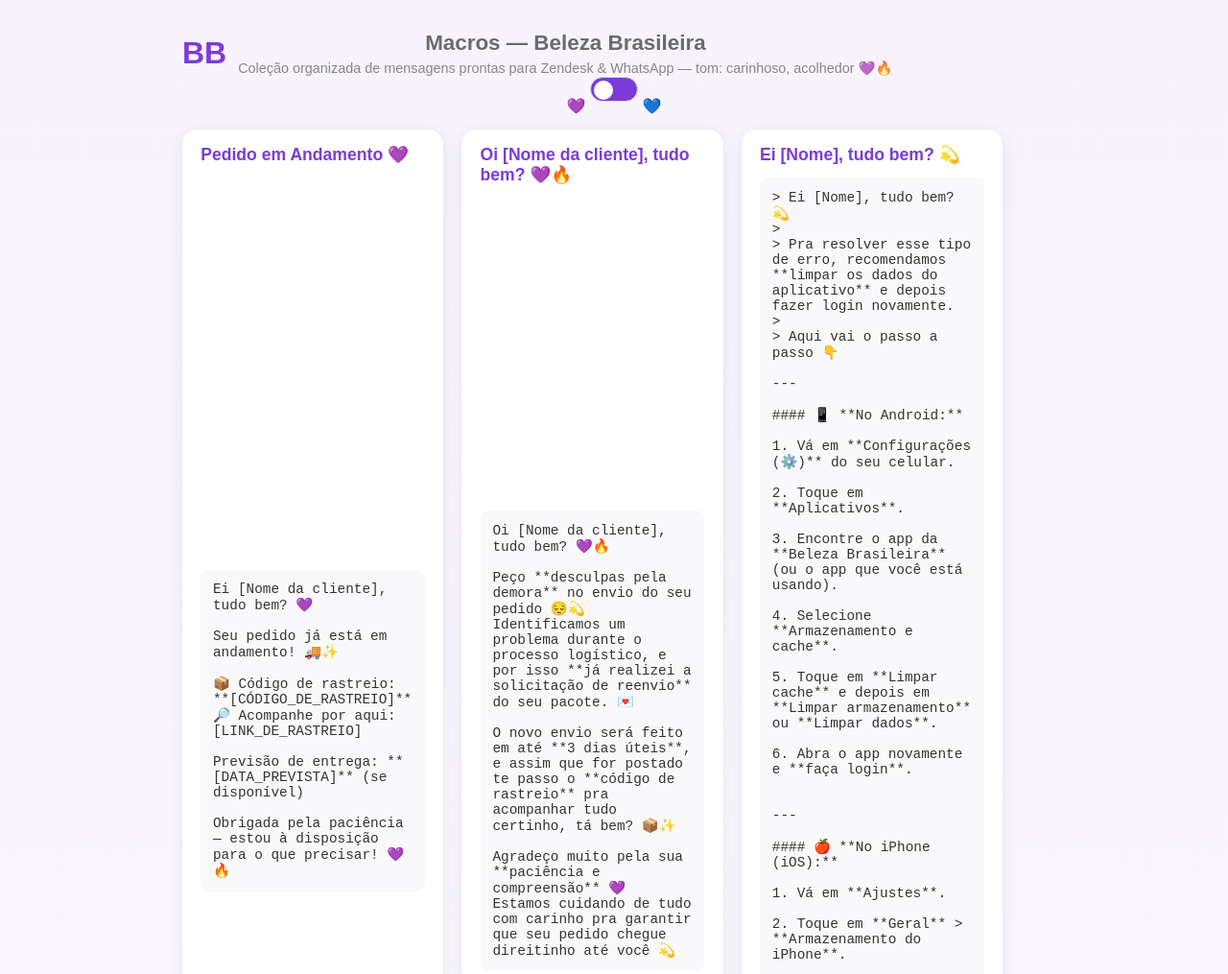
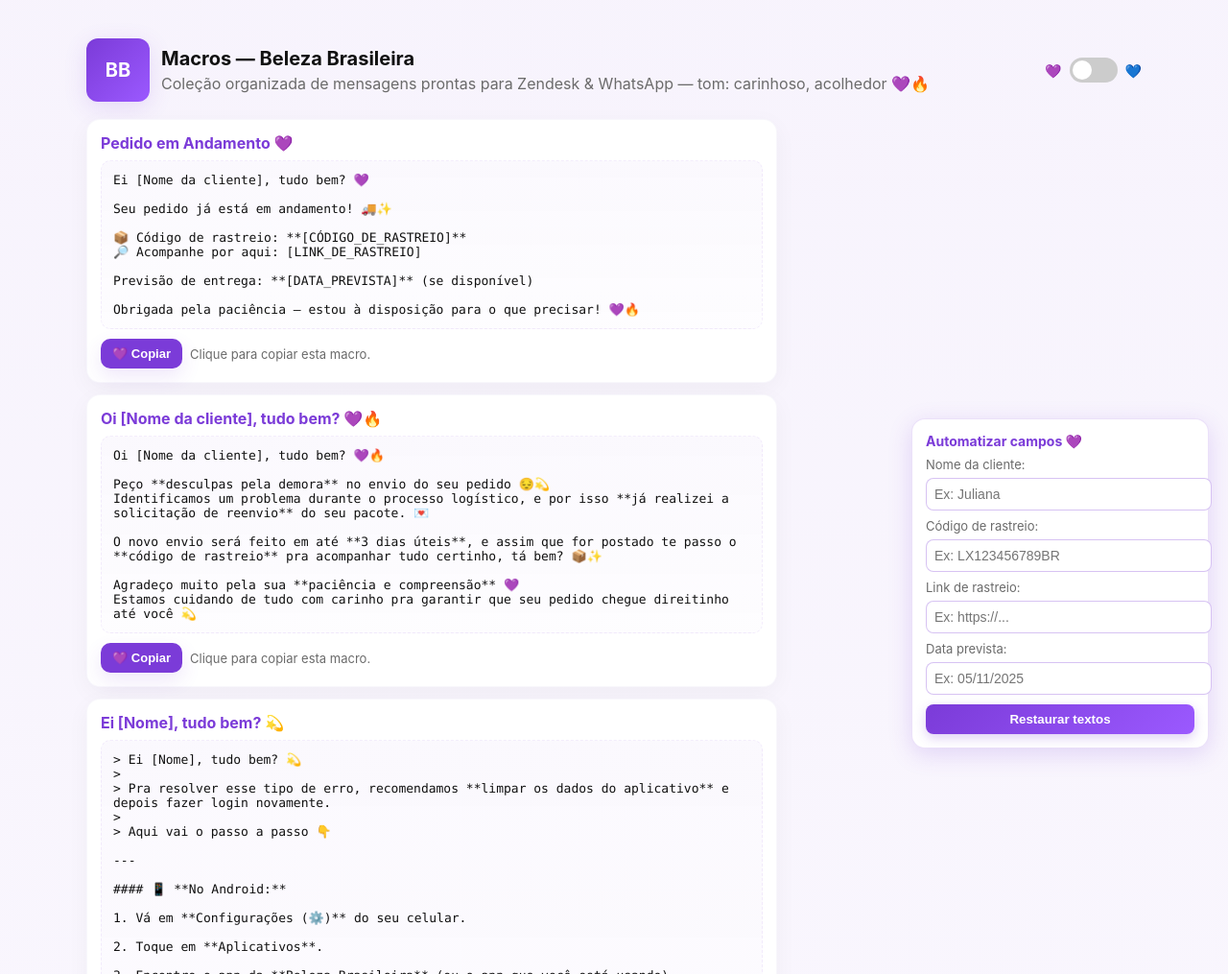
Before and after one commit to hoshicueca/Macro, a plain HTML site: page index.html in a window 1280 px wide. Shown: the top 1015 px of the page at 96% size. Drawn offline with Linux system fonts and the light colour scheme.

Commit message:
Update style.css

```diff
--- a/style.css
+++ b/style.css
@@ -1,237 +1,37 @@
-/* ====== Variáveis de Tema ====== */
-:root {
-  --bg: #fff9fe;
-  --card: #fff;
-  --accent: #7b3bd8;
-  --accent-2: #9b59ff;
-  --muted: #6b6b6b;
-  --radius: 16px;
-  --shadow: 0 4px 16px rgba(0,0,0,0.08);
-}
+:root{
+      --bg:#fff9fe;
+      --card:#fff;
+      --accent:#7b3bd8;
+      --accent-2:#9b59ff;
+      --muted:#6b6b6b;
+      --maxw:1100px;
+      --radius:14px;
+      font-family: Inter, system-ui, -apple-system, "Segoe UI", Roboto, "Helvetica Neue", Arial;
+    }
+    body{ margin:0; background: linear-gradient(180deg, rgba(123,59,216,0.06), rgba(155,89,255,0.02)); color:#111; padding:40px 20px; display:flex; justify-content:center; transition:background 0.5s ease; }
+    .wrap{ width:100%; max-width:var(--maxw); }
+    header{ display:flex; align-items:center; justify-content:space-between; gap:16px; margin-bottom:18px; }
+    .logo{ width:66px; height:66px; border-radius:12px; background:linear-gradient(135deg,var(--accent),var(--accent-2)); display:flex; align-items:center; justify-content:center; color:#fff; font-weight:700; box-shadow:0 6px 24px rgba(123,59,216,0.14); font-size:20px; transition:all 0.4s ease; }
+    h1{margin:0;font-size:20px}
+    p.lead{margin:4px 0 0;color:var(--muted)}
+    main{ margin-top:18px; display:grid; grid-template-columns:1fr 360px; gap:20px; align-items:start; }
+    .cards{display:flex;flex-direction:column;gap:12px}
+    .card{ background:var(--card); border-radius:var(--radius); padding:14px; box-shadow:0 6px 24px rgba(15,15,15,0.04); border:1px solid rgba(140,120,200,0.06); transition:all 0.4s ease; }
+    .card h2{ margin:0 0 8px 0; font-size:16px; color:var(--accent); transition:color 0.3s ease;}
+    pre.macro{ background:linear-gradient(180deg, rgba(123,59,216,0.03), rgba(123,59,216,0.01)); padding:12px;border-radius:10px;white-space:pre-wrap;word-break:break-word; font-family: ui-monospace, SFMono-Regular, Menlo, Monaco, "Roboto Mono", monospace; font-size:13px;color:#111;margin:0;border:1px dashed rgba(123,59,216,0.08); }
+    .meta{display:flex;gap:8px;align-items:center;margin-top:10px}
+    .btn{ background:var(--accent);color:#fff;padding:8px 12px;border-radius:10px;border:0;cursor:pointer; font-weight:600;font-size:13px;box-shadow:0 8px 20px rgba(123,59,216,0.12); transition:background 0.4s ease; }
+    .note{color:var(--muted);font-size:13px}
+    #auto-panel{ position: fixed; bottom: 20px; right: 20px; background: var(--card); border: 1px solid rgba(123,59,216,0.15); border-radius: 14px; box-shadow: 0 6px 24px rgba(123,59,216,0.18); padding: 14px; z-index: 9999; width: 280px; transition:all 0.4s ease; }
+    #auto-panel h4{ margin:0 0 8px 0; color:var(--accent); font-size:14px; }
+    #auto-panel label{ font-size:13px; color:var(--muted); display:block; margin-top:8px;}
+    #auto-panel input{ width:100%; padding:8px; margin-top:6px; border-radius:8px; border:1px solid rgba(123,59,216,0.3); font-size:14px; }
+    #auto-panel button{ margin-top:10px;width:100%;padding:8px;border-radius:8px;border:none; background:linear-gradient(135deg,var(--accent),var(--accent-2)); color:#fff;font-weight:600;cursor:pointer;box-shadow:0 4px 12px rgba(123,59,216,0.25); }
 
-/* ====== Reset ====== */
-* {
-  box-sizing: border-box;
-  margin: 0;
-  padding: 0;
-  font-family: "Poppins", sans-serif;
-}
-
-body {
-  background: var(--bg);
-  color: var(--muted);
-  min-height: 100vh;
-  display: flex;
-  flex-direction: column;
-  align-items: center;
-  transition: background 0.4s ease, color 0.4s ease;
-}
-
-/* ====== Cabeçalho ====== */
-header {
-  text-align: center;
-  margin: 2rem 0 1rem;
-  transition: color 0.4s ease;
-}
-
-#logo {
-  font-size: 2rem;
-  font-weight: 700;
-  color: var(--accent);
-  transition: color 0.4s ease;
-}
-
-#title {
-  font-size: 1.4rem;
-  color: var(--muted);
-}
-
-#subtitle {
-  font-size: 0.9rem;
-  color: var(--muted);
-  opacity: 0.8;
-  margin-top: 0.3rem;
-}
-
-/* ====== Painel de Automatização ====== */
-#panel {
-  background: var(--card);
-  box-shadow: var(--shadow);
-  border-radius: var(--radius);
-  padding: 1.2rem;
-  width: 95%;
-  max-width: 650px;
-  margin-bottom: 1.5rem;
-  transition: background 0.4s ease, box-shadow 0.4s ease;
-}
-
-#panelTitle {
-  font-weight: 600;
-  font-size: 1.1rem;
-  color: var(--accent);
-  margin-bottom: 1rem;
-}
-
-input {
-  width: 100%;
-  padding: 0.6rem 0.8rem;
-  border: 1.5px solid #ddd;
-  border-radius: 8px;
-  margin-bottom: 0.6rem;
-  outline: none;
-  transition: border 0.3s ease;
-}
-
-input:focus {
-  border-color: var(--accent);
-}
-
-#resetNames {
-  display: inline-block;
-  background: var(--accent);
-  color: #fff;
-  border: none;
-  border-radius: 8px;
-  padding: 0.5rem 0.9rem;
-  cursor: pointer;
-  font-weight: 500;
-  transition: background 0.3s ease, transform 0.2s ease;
-}
-
-#resetNames:hover {
-  background: var(--accent-2);
-  transform: translateY(-2px);
-}
-
-/* ====== Switch do Tema ====== */
-.switch-container {
-  display: flex;
-  align-items: center;
-  justify-content: center;
-  margin: 1rem;
-  gap: 0.5rem;
-}
-
-.switch-container label {
-  font-size: 0.9rem;
-}
-
-#themeSwitch {
-  width: 50px;
-  height: 26px;
-  appearance: none;
-  background: var(--accent);
-  border-radius: 20px;
-  position: relative;
-  cursor: pointer;
-  transition: background 0.3s;
-}
-
-#themeSwitch::before {
-  content: "";
-  position: absolute;
-  top: 3px;
-  left: 3px;
-  width: 20px;
-  height: 20px;
-  background: white;
-  border-radius: 50%;
-  transition: transform 0.3s ease;
-}
-
-#themeSwitch:checked {
-  background: var(--accent-2);
-}
-
-#themeSwitch:checked::before {
-  transform: translateX(24px);
-}
-
-/* ====== Cards de Macros ====== */
-#cards {
-  display: grid;
-  grid-template-columns: repeat(auto-fit, minmax(260px, 1fr));
-  gap: 1.2rem;
-  width: 95%;
-  max-width: 900px;
-}
-
-.card {
-  background: var(--card);
-  border-radius: var(--radius);
-  box-shadow: var(--shadow);
-  padding: 1rem 1.2rem;
-  display: flex;
-  flex-direction: column;
-  justify-content: space-between;
-  transition: transform 0.2s ease, box-shadow 0.3s ease;
-}
-
-.card:hover {
-  transform: translateY(-4px);
-  box-shadow: 0 6px 20px rgba(0,0,0,0.12);
-}
-
-.card h2 {
-  font-size: 1.1rem;
-  color: var(--accent);
-  margin-bottom: 0.8rem;
-}
-
-pre.macro {
-  background: #f9f9fb;
-  border-radius: 8px;
-  padding: 0.8rem;
-  font-family: "Fira Code", monospace;
-  font-size: 0.9rem;
-  white-space: pre-wrap;
-  word-wrap: break-word;
-  color: #333;
-  margin-bottom: 0.8rem;
-}
-
-/* ====== Botões ====== */
-.btn {
-  background: var(--accent);
-  color: white;
-  border: none;
-  padding: 0.5rem 0.8rem;
-  border-radius: 8px;
-  cursor: pointer;
-  font-weight: 500;
-  font-size: 0.9rem;
-  transition: background 0.3s, transform 0.2s;
-}
-
-.btn:hover {
-  background: var(--accent-2);
-  transform: translateY(-2px);
-}
-
-.note {
-  font-size: 0.8rem;
-  color: var(--muted);
-  margin-top: 0.4rem;
-  opacity: 0.7;
-}
-
-/* ====== Rodapé ====== */
-footer {
-  margin-top: 2rem;
-  color: var(--muted);
-  font-size: 0.85rem;
-  opacity: 0.8;
-  text-align: center;
-  padding-bottom: 2rem;
-  transition: color 0.4s ease;
-}
-
-/* ====== Responsividade ====== */
-@media (max-width: 600px) {
-  #panel, #cards {
-    width: 90%;
-  }
-  .card {
-    padding: 0.9rem;
-  }
-}
+    .theme-toggle { display:flex; align-items:center; gap:8px; font-size:14px; color:var(--muted); }
+    .switch { position: relative; display: inline-block; width: 50px; height: 26px; }
+    .switch input {opacity: 0;width: 0;height: 0;}
+    .slider { position: absolute; cursor: pointer; top: 0; left: 0; right: 0; bottom: 0; background-color: #ccc; transition: .4s; border-radius: 34px; }
+    .slider:before { position: absolute; content: ""; height: 20px; width: 20px; left: 3px; bottom: 3px; background-color: white; transition: .4s; border-radius: 50%; }
+    input:checked + .slider { background-color: var(--accent); }
+    input:checked + .slider:before { transform: translateX(24px); }
```
